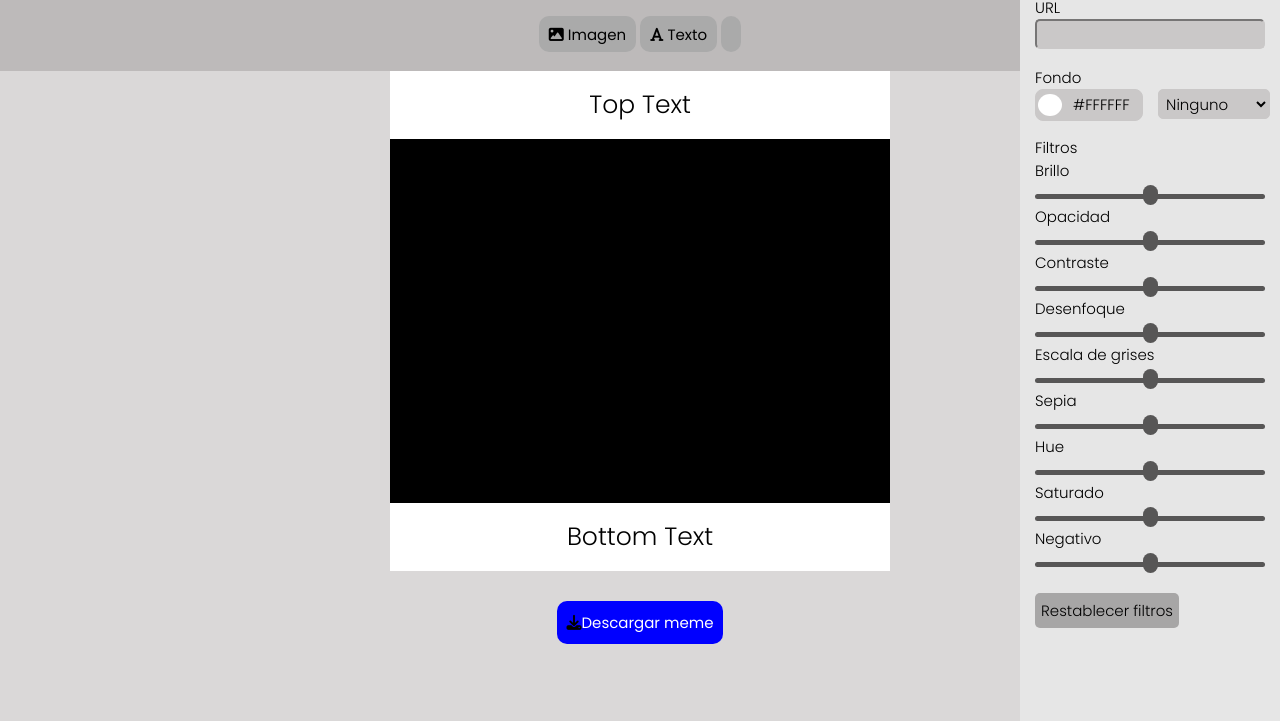
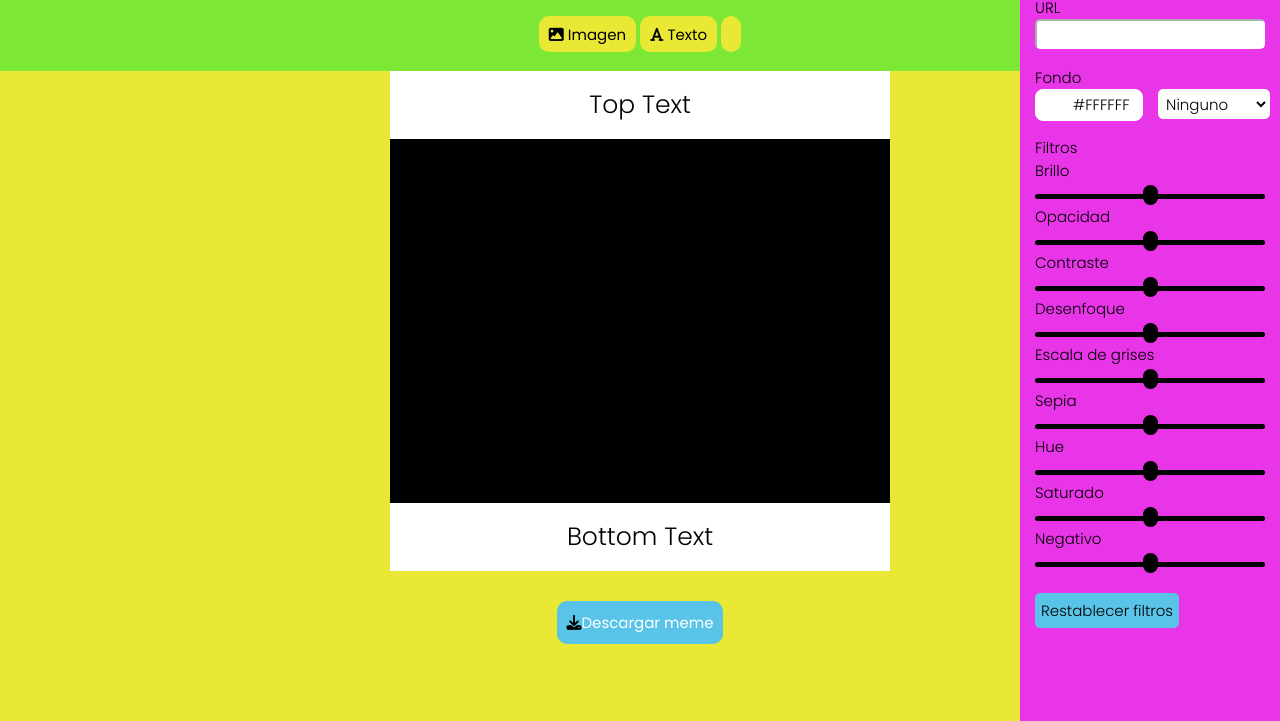
Before and after one commit to lauramarcelli/generador-de-memes, a plain HTML site: page index.html in a window 1280 px wide. Shown: the part 79-800 px from the top of the page. Drawn offline with nearby package versions, Linux system fonts and the light colour scheme; some icons are missing.

Commit message:
treceava actualizacion del proyecto

```diff
--- a/style.css
+++ b/style.css
@@ -12,13 +12,12 @@ font-weight: 300;
 
 main{
 max-width: 500vw;
-background-color: rgb(218, 216, 216);
+background-color: rgb(232, 232, 53);
 min-height: calc(100vh - 150px);
 
 }
 
 .canvas{
-
 height: 500px;
 display: flex;
 flex-direction: column;
@@ -68,7 +67,7 @@ color:black;
 border: none;
 border-radius: 10px;
 padding: 0px 10px;
-background-color: rgb(170, 170, 170);
+background-color: rgb(232, 232, 53);
 font-weight: 400;
 height: 36px;
 }
@@ -78,11 +77,11 @@ color: black;
 }
 
 .button-header:hover{
-background-color:grey;
+background-color:rgb(188, 188, 42);
 }
 
 header{
-background-color: rgb(189, 186, 186);
+background-color: rgb(124, 232, 53);
 height: 150px;
 min-width: 100%;
 text-align: center;
@@ -116,7 +115,7 @@ color:white;
 border: none;
 border-radius: 10px;
 padding: 10px 10px;
-background-color:blue;
+background-color:rgb(89, 196, 232);
 font-weight: 400;
 display: flex;
 justify-content: center;
@@ -138,7 +137,7 @@ justify-content: flex-start;
 float: right;
 width: 260px;
 height: 100vh;
-background-color: rgb(230, 230, 230);
+background-color: rgb(232, 53, 232);
 overflow: auto;
 position: fixed;
 padding: 30px 15px;
@@ -153,7 +152,7 @@ justify-content: flex-start;
 float: right;
 width: 260px;
 height: 100vh;
-background-color: rgb(230, 230, 230);
+background-color: rgb(232, 53, 232);
 overflow: auto;
 position: fixed;
 padding: 30px 15px;
@@ -176,8 +175,8 @@ width: 100%;
 border-radius: 5px;
 padding: 3px;
 margin-bottom: 5px;
-background-color: rgb(202, 200, 200);
-border-color: rgb(202, 200, 200);
+background-color: white;
+border-color: white;
 }
 
 .background-container{
@@ -200,14 +199,13 @@ margin-left: 0px;
 width: 120px;
 height: 32px;
 border-radius: 8px;
-background-color: rgb(202, 200, 200);
-border: 1px solid rgb(202, 200, 200);
+background-color: white;
+border: 1px solid white;
 }
 
 .input-color {
 appearance: none;
 background: transparent;
-border: none;
 height: 30px;
 width: 28px;
 }
@@ -237,8 +235,8 @@ width: 100%;
 border-radius: 5px;
 padding: 3px;
 margin-bottom: 5px;
-background-color: rgb(202, 200, 200);
-border-color: rgb(202, 200, 200);
+background-color: white;
+border-color: white;
 }
 
 .filters{
@@ -262,19 +260,19 @@ input[type=range]::-webkit-slider-thumb {
 height: 20px;
 width: 15px;
 border-radius: 20px;
-background: rgb(87, 86, 86);
+background: black;
 margin-top: -9px;
 }
 
 input[type=range]::-webkit-slider-runnable-track {
 width: 100%;
 height: 5px;
-background: rgb(87, 86, 86);
+background: black;
 border-radius: 5px;
 }
 
 .button-changes{
-background-color: rgb(167, 166, 166);
+background-color: rgb(89, 196, 232);
 font-size: 300;
 border-radius: 5px;
 margin-top: 20px;
@@ -283,7 +281,7 @@ padding: 6px;
 }
 
 .button-changes:hover{
-background-color: grey;
+background-color: rgb(71, 154, 182);
 }
 
 
@@ -308,8 +306,8 @@ border-radius: 5px;
 padding: 1px;
 margin-bottom: 2px;
 margin-top: 4px;
-background-color: rgb(202, 200, 200);
-border-color: rgb(202, 200, 200);
+background-color: white;
+border-color: white;
 }
 
 .bottom{
@@ -325,8 +323,8 @@ border-radius: 5px;
 padding: 1px;
 margin-bottom: 2px;
 margin-top: 4px;
-background-color: rgb(202, 200, 200);
-border-color: rgb(202, 200, 200);
+background-color: white;
+border-color: white;
 }
 
 .typo{
@@ -342,8 +340,8 @@ border-radius: 5px;
 padding: 1px;
 margin-bottom: 2px;
 margin-top: 4px;
-background-color: rgb(202, 200, 200);
-border-color: rgb(202, 200, 200);
+background-color: white;
+border-color:white;
 }
 
 .font-size{
@@ -359,8 +357,8 @@ border-radius: 5px;
 padding: 1px;
 margin-bottom: 2px;
 margin-top: 4px;
-background-color: rgb(202, 200, 200);
-border-color: rgb(202, 200, 200);
+background-color: white;
+border-color: white;
 padding: 5px;
 gap: 15px;
 position: relative;
@@ -380,8 +378,8 @@ margin-left: 0px;
 .font-size button{
 width: 26%;
 border-radius: 5px;
-background-color: rgb(202, 200, 200);
-border-color: rgb(202, 200, 200);
+background-color:white;
+border-color: white;
 margin: 2px;
 }
 
@@ -405,8 +403,8 @@ width: 110px;
 height: 32px;
 margin-right: 20px;
 border-radius: 5px;
-background-color: rgb(202, 200, 200);
-border: 1px solid rgb(202, 200, 200);
+background-color:white;
+border: 1px solid white;
 }
 
 .input-back-color{
@@ -417,8 +415,8 @@ margin-top: 5px;
 width: 110px;
 height: 32px;
 border-radius: 5px;
-background-color: rgb(202, 200, 200);
-border: 1px solid rgb(202, 200, 200);
+background-color:white;
+border: 1px solid white;
 }
 
 .input-color {
@@ -471,8 +469,8 @@ border-radius: 5px;
 padding: 1px;
 margin-bottom: 2px;
 margin-top: 4px;
-background-color: rgb(202, 200, 200);
-border-color: rgb(202, 200, 200);
+background-color: white;
+border-color: white;
 }
 
 .outline{
@@ -493,8 +491,8 @@ margin-bottom: 5px;
 .outline button{
 width: 32%;
 border-radius: 5px;
-background-color: rgb(202, 200, 200);
-border-color: rgb(202, 200, 200);
+background-color: white;
+border-color: white;
 padding: 2px 5px 2px 0px;
 margin-bottom: 10px;
 }
@@ -516,8 +514,8 @@ border-radius: 5px;
 padding: 1px;
 margin-bottom: 2px;
 margin-top: 4px;
-background-color: rgb(202, 200, 200);
-border-color: rgb(202, 200, 200);
+background-color: white;
+border-color: white;
 }*/
 
 
```
